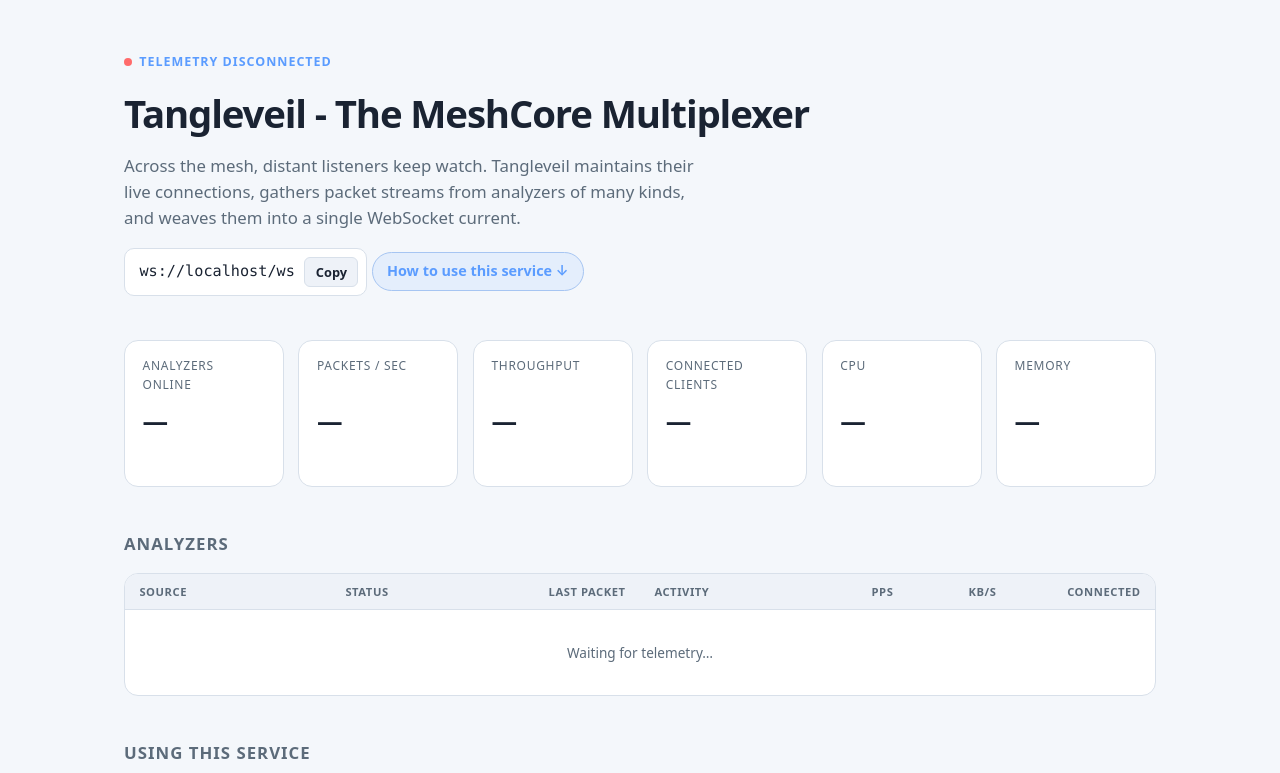
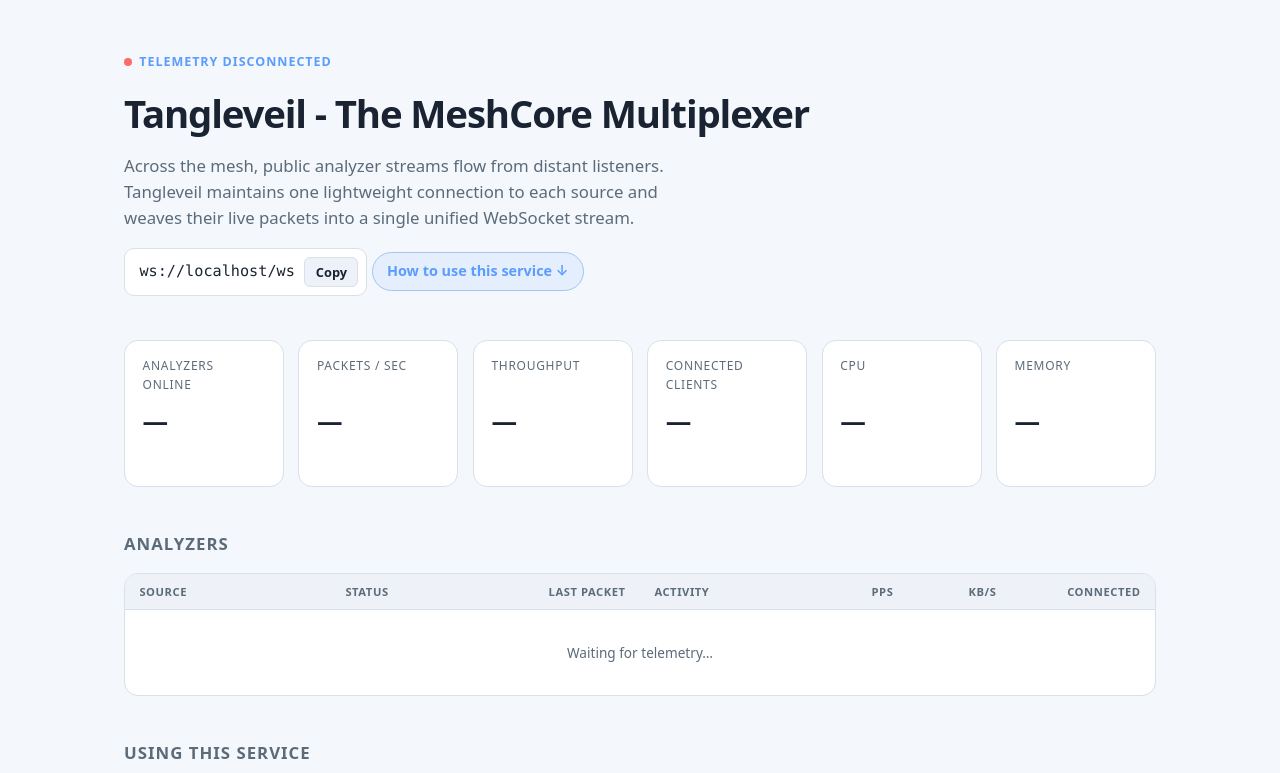
Before and after one commit to meshcore-ninja/tangleveil, a plain HTML site: page static/index.html in a window 1280 px wide. Shown: the top 773 px of the page. Drawn offline with Linux system fonts and the light colour scheme.

Commit message:
Refine text

```diff
--- a/static/index.html
+++ b/static/index.html
@@ -375,8 +375,7 @@
       <div class="eyebrow"><span id="status-dot" class="dot"></span><span id="status-text">telemetry disconnected</span></div>
       <h1>Tangleveil - The MeshCore Multiplexer</h1>
       <p class="intro">
-        Across the mesh, distant listeners keep watch. Tangleveil maintains their live connections, gathers packet streams from analyzers of many kinds, and weaves them into a single WebSocket current.
-      </p>
+        Across the mesh, public analyzer streams flow from distant listeners. Tangleveil maintains one lightweight connection to each source and weaves their live packets into a single unified WebSocket stream.      </p>
       <div class="connect-snippet">
         <code id="ws-url">wss://{{HOSTNAME}}/ws</code>
         <button id="copy-ws-url" type="button">Copy</button>
```
